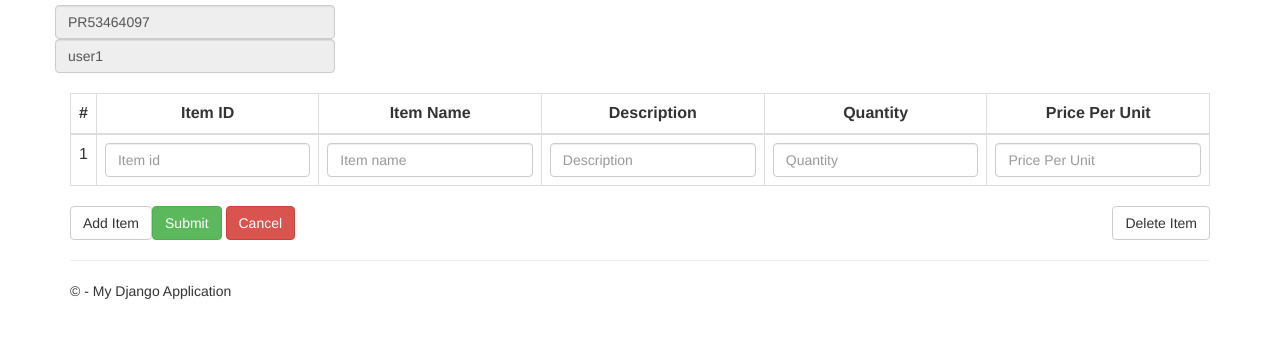
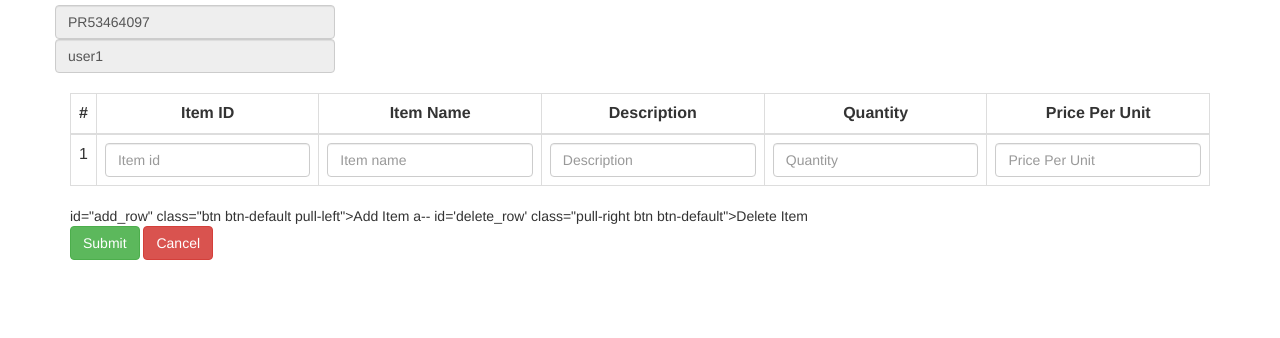
Before and after one commit to sofeabaha/Purchasing-System, a Django app: page /purchaserequisitionform in a window 1280 px wide. Shown: the part 65-403 px from the top of the page. Run offline with Django 3.2, Linux system fonts and the light colour scheme; a user stored in the database is signed in; data comes from the database, SQL or seed files in the repository; both versions use the stored data as it was after the commit; some libraries are stand-ins or nearby versions.

Commit message:
adding a button

```diff
--- a/Purchasing System/PurchaseRequisition/templates/PurchaseRequisition/purchaserequisitionform.html
+++ b/Purchasing System/PurchaseRequisition/templates/PurchaseRequisition/purchaserequisitionform.html
@@ -67,11 +67,16 @@
 			</table>
 		</div>
         </div>
-	    <a id="add_row" class="btn btn-default pull-left">Add Item</a><a id='delete_row' class="pull-right btn btn-default">Delete Item</a>
+        <!-- removing add item and delete item due to unused -->
+	    <!--> id="add_row" class="btn btn-default pull-left">Add Item</!-->
+        <!-->a-- id='delete_row' class="pull-right btn btn-default">Delete Item</!--a-->
 
         <div class="margintop">
             <button type="submit" class="btn btn-success btn-square buttonsize">Submit</button>
             <a class="btn btn-danger btn-square buttonsize" href="/menu">Cancel</a>
+            <!-- adding reset button to reset page->
+            <button type="reset" class="btn btn-danger btn-square buttonsize" value="Reset">Reset</button>
+
         </div>
 
 
```
Also changed, not shown: Purchasing System/db.sqlite3.
